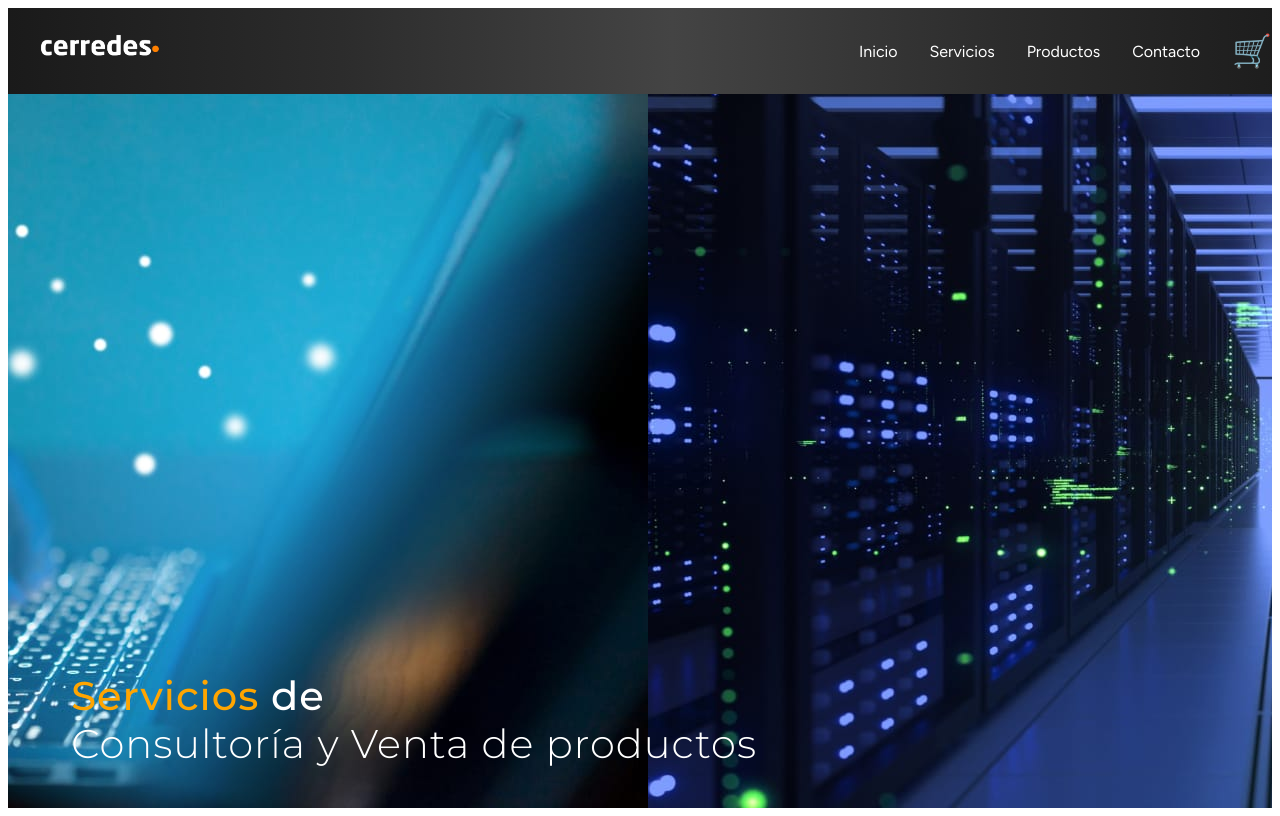
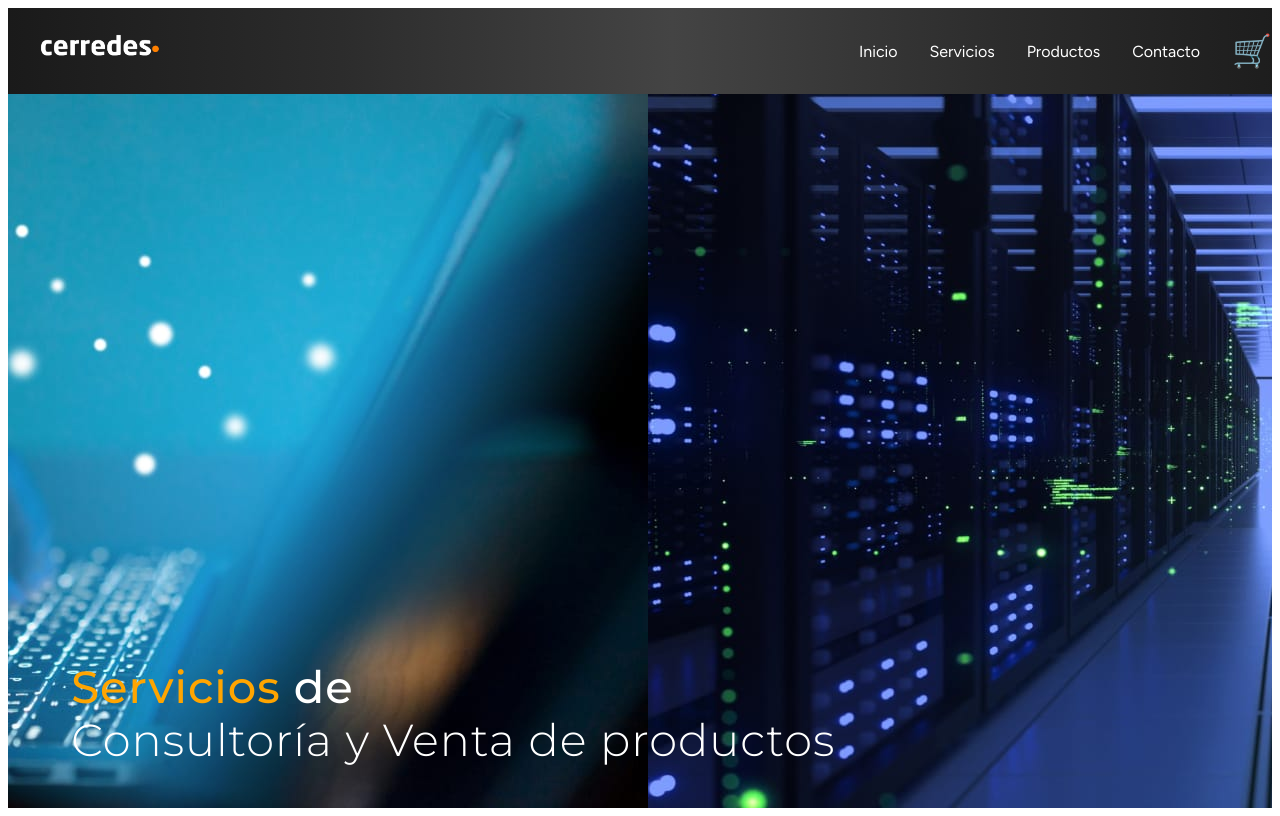
Before and after one commit to CristianCerpa/cerredes-landing-V3, a Next.js app: page / in a window 1280 px wide. Built offline with nearby package versions, Linux system fonts and the light colour scheme.

Commit message:
Update index.js

```diff
--- a/pages/index.js
+++ b/pages/index.js
@@ -147,7 +147,7 @@ export default function Home() {
     bottom: "5%",        // lo mandamos hacia abajo
     left: "5%",           // lo alineamos a la izquierda
     color: "#fff",
-    fontSize: "2.5rem",
+    fontSize: "2.8rem",
     textAlign: "left",    // alineación del texto a la izquierda
     zIndex: 2,
     lineHeight: "1.2",    // separación entre frases
```
